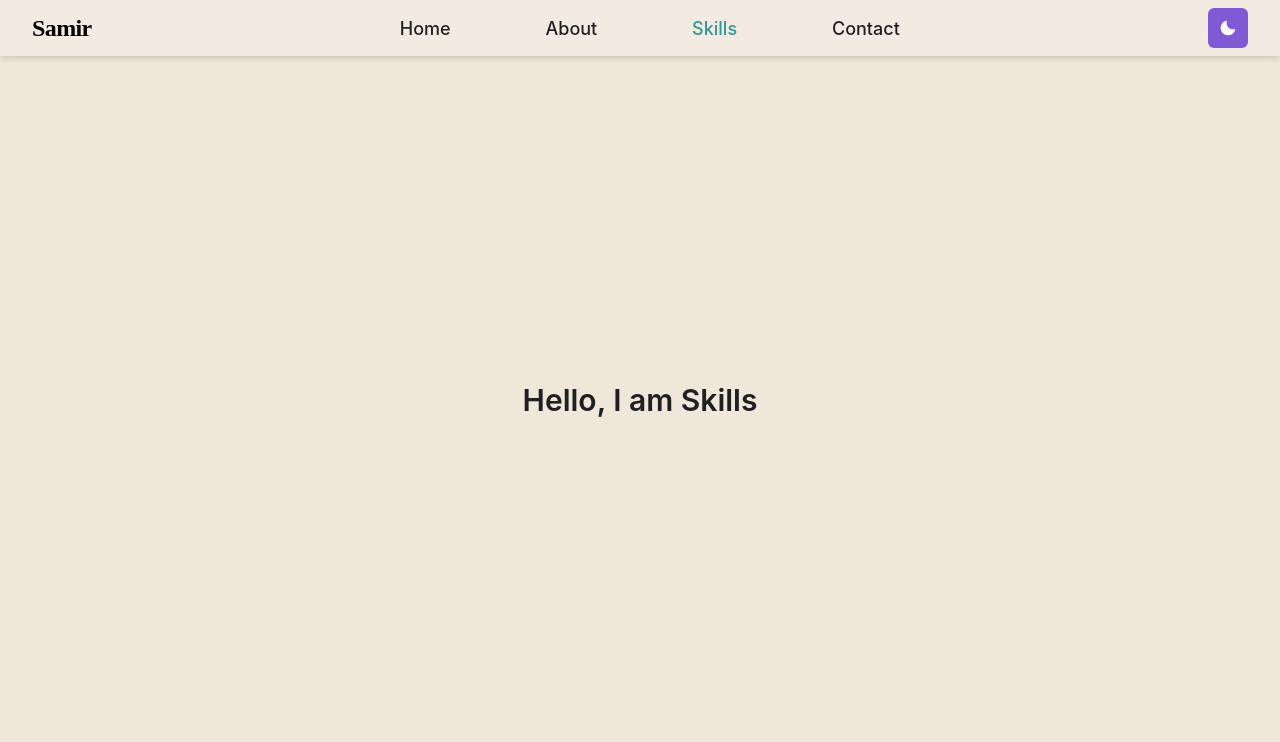
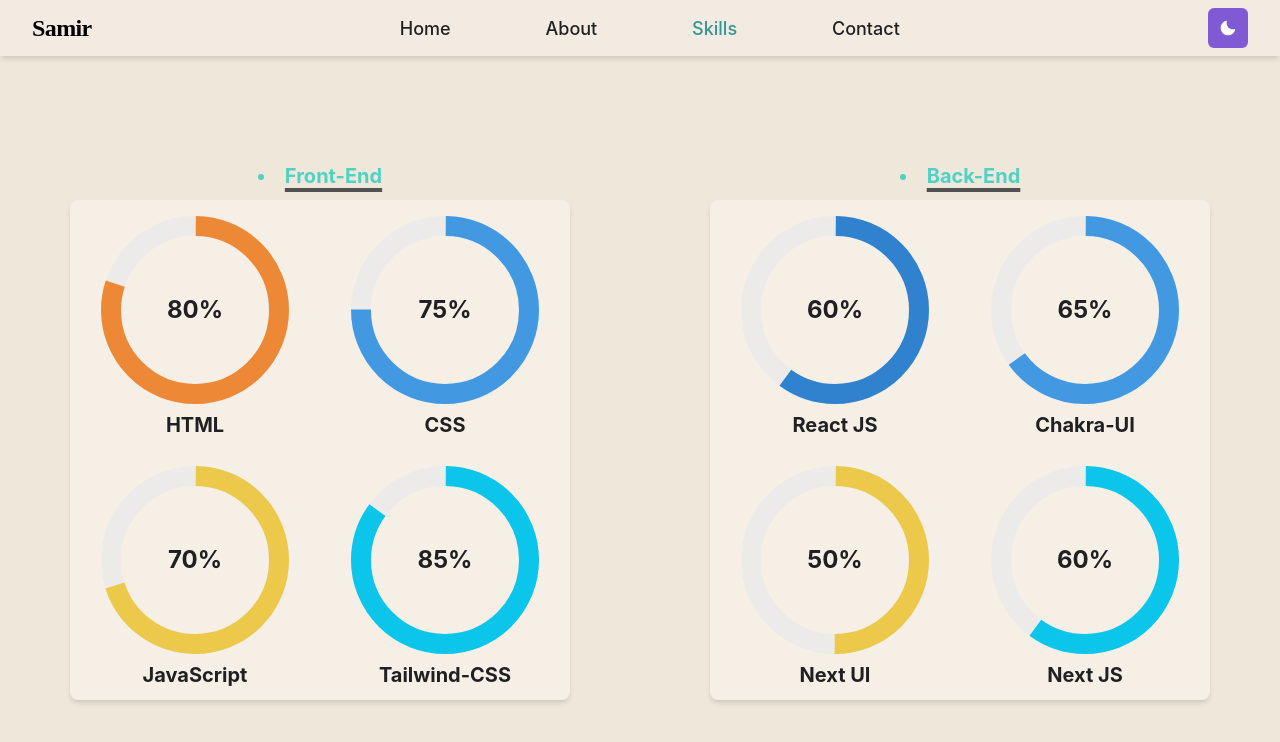
Before and after one commit to Samiroutlook/Samir, a React (Vite) app: page /skills in a window 1280 px wide. Shown: the top 742 px of the page. Built offline with nearby package versions, Linux system fonts and the light colour scheme.

Commit message:
skills done

```diff
--- a/src/Components/Pages/Skills.jsx
+++ b/src/Components/Pages/Skills.jsx
@@ -1,22 +1,213 @@
 import React from "react";
-import { Grid } from "@chakra-ui/react";
+import { Grid, Box, Flex, Text, useColorModeValue } from "@chakra-ui/react";
+import { CircularProgress, CircularProgressLabel } from "@chakra-ui/react";
 import { motion } from "framer-motion";
 
 function Projects() {
+  const skill = useColorModeValue("transparent.502", "transparent.50");
+
   return (
     <motion.div
       initial={{ opacity: 0 }}
       animate={{ opacity: 1 }}
       transition={{ duration: 0.5, ease: "easeOut" }}
     >
-      <Grid
-        placeItems={"center"}
+      <Flex
+        w={"full"}
         h={"100vh"}
-        fontWeight={600}
-        fontSize={["2xl", "3xl", "3xl"]}
+        pt={14}
+        justifyContent={"space-around"}
+        alignItems={"center"}
+        flexDirection={{ base: "column", lg: "row" }}
       >
-        Hello, I am Skills
-      </Grid>
+        <Box
+          h={"fit-content"}
+          textAlign={"center"}
+          fontSize={"xl"}
+          fontWeight={700}
+        >
+          <Text
+            textDecoration={"underline"}
+            textDecorationColor={"#525252"}
+            textDecorationThickness={"4px"}
+            mb={1}
+            lineHeight={2}
+            textUnderlineOffset={"5px"}
+            textColor={"teal.300"}
+          >
+            <li>Front-End</li>
+          </Text>
+          <Grid
+            rounded={"lg"}
+            placeItems={"center"}
+            w={["300px", "400px", "400px", "400px", "500px", "500px", "600px"]}
+            h={["300px", "400px", "400px", "400px", "500px", "500px", "600px"]}
+            templateRows={"repeat(2, 1fr)"}
+            templateColumns={"repeat(2, 1fr)"}
+            bg={skill}
+            shadow={"md"}
+          >
+            <Box textAlign={"center"}>
+              <CircularProgress
+                value={80}
+                size={["100px", "150px", "150px", "150px", "200px"]}
+                thickness={10}
+                color="orange.400"
+              >
+                <CircularProgressLabel
+                  fontSize={["xl", "xl", "2xl", "2xl"]}
+                  fontWeight={700}
+                >
+                  80%
+                </CircularProgressLabel>
+              </CircularProgress>
+              <Text>HTML</Text>
+            </Box>
+            <Box textAlign={"center"}>
+              <CircularProgress
+                value={75}
+                thickness={10}
+                color="blue.400"
+                size={["100px", "150px", "150px", "150px", "200px"]}
+              >
+                <CircularProgressLabel
+                  fontSize={["xl", "xl", "2xl", "2xl"]}
+                  fontWeight={700}
+                >
+                  75%
+                </CircularProgressLabel>
+              </CircularProgress>
+              <Text>CSS</Text>
+            </Box>
+            <Box textAlign={"center"}>
+              <CircularProgress
+                value={70}
+                thickness={10}
+                color="yellow.400"
+                size={["100px", "150px", "150px", "150px", "200px"]}
+              >
+                <CircularProgressLabel
+                  fontSize={["xl", "xl", "2xl", "2xl"]}
+                  fontWeight={700}
+                >
+                  70%
+                </CircularProgressLabel>
+              </CircularProgress>
+              <Text>JavaScript</Text>
+            </Box>
+            <Box textAlign={"center"}>
+              <CircularProgress
+                value={85}
+                thickness={10}
+                color="cyan.400"
+                size={["100px", "150px", "150px", "150px", "200px"]}
+              >
+                <CircularProgressLabel
+                  fontSize={["xl", "xl", "2xl", "2xl"]}
+                  fontWeight={700}
+                >
+                  85%
+                </CircularProgressLabel>
+              </CircularProgress>
+              <Text>Tailwind-CSS</Text>
+            </Box>
+          </Grid>
+        </Box>
+        <Box
+          h={"fit-content"}
+          textAlign={"center"}
+          fontSize={"xl"}
+          fontWeight={700}
+        >
+          <Text
+            textDecoration={"underline"}
+            textDecorationColor={"#525252"}
+            textDecorationThickness={"4px"}
+            mb={1}
+            lineHeight={2}
+            textUnderlineOffset={"5px"}
+            textColor={"teal.300"}
+          >
+            <li>Back-End</li>
+          </Text>
+
+          <Grid
+            rounded={"lg"}
+            placeItems={"center"}
+            w={["300px", "400px", "400px", "400px", "500px", "500px", "600px"]}
+            h={["300px", "400px", "400px", "400px", "500px", "500px", "600px"]}
+            templateRows={"repeat(2, 1fr)"}
+            templateColumns={"repeat(2, 1fr)"}
+            bg={skill}
+            shadow={"md"}
+          >
+            <Box textAlign={"center"}>
+              <CircularProgress
+                value={60}
+                size={["100px", "150px", "150px", "150px", "200px"]}
+                thickness={10}
+                color="blue.500"
+              >
+                <CircularProgressLabel
+                  fontSize={["xl", "xl", "2xl", "2xl"]}
+                  fontWeight={700}
+                >
+                  60%
+                </CircularProgressLabel>
+              </CircularProgress>
+              <Text>React JS</Text>
+            </Box>
+            <Box textAlign={"center"}>
+              <CircularProgress
+                value={65}
+                size={["100px", "150px", "150px", "150px", "200px"]}
+                thickness={10}
+                color="blue.400"
+              >
+                <CircularProgressLabel
+                  fontSize={["xl", "xl", "2xl", "2xl"]}
+                  fontWeight={700}
+                >
+                  65%
+                </CircularProgressLabel>
+              </CircularProgress>
+              <Text>Chakra-UI</Text>
+            </Box>
+            <Box textAlign={"center"}>
+              <CircularProgress
+                value={50}
+                size={["100px", "150px", "150px", "150px", "200px"]}
+                thickness={10}
+                color="yellow.400"
+              >
+                <CircularProgressLabel
+                  fontSize={["xl", "xl", "2xl", "2xl"]}
+                  fontWeight={700}
+                >
+                  50%
+                </CircularProgressLabel>
+              </CircularProgress>
+              <Text>Next UI</Text>
+            </Box>
+            <Box textAlign={"center"}>
+              <CircularProgress
+                value={60}
+                size={["100px", "150px", "150px", "150px", "200px"]}
+                thickness={10}
+                color="cyan.400"
+              >
+                <CircularProgressLabel
+                  fontSize={["xl", "xl", "2xl", "2xl"]}
+                  fontWeight={700}
+                >
+                  60%
+                </CircularProgressLabel>
+              </CircularProgress>
+              <Text>Next JS</Text>
+            </Box>
+          </Grid>
+        </Box>
+      </Flex>
     </motion.div>
   );
 }
```
